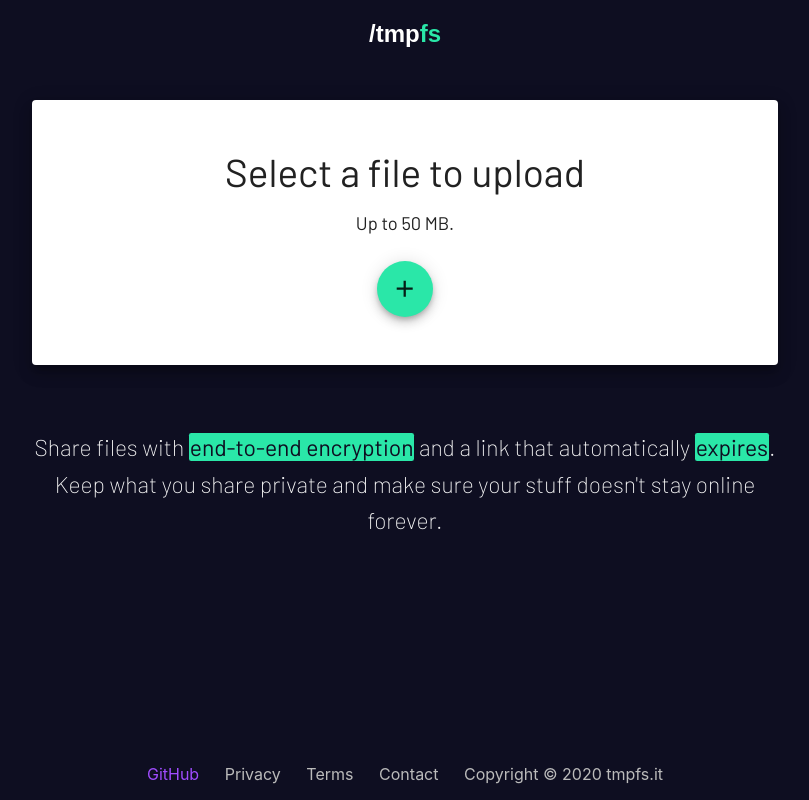
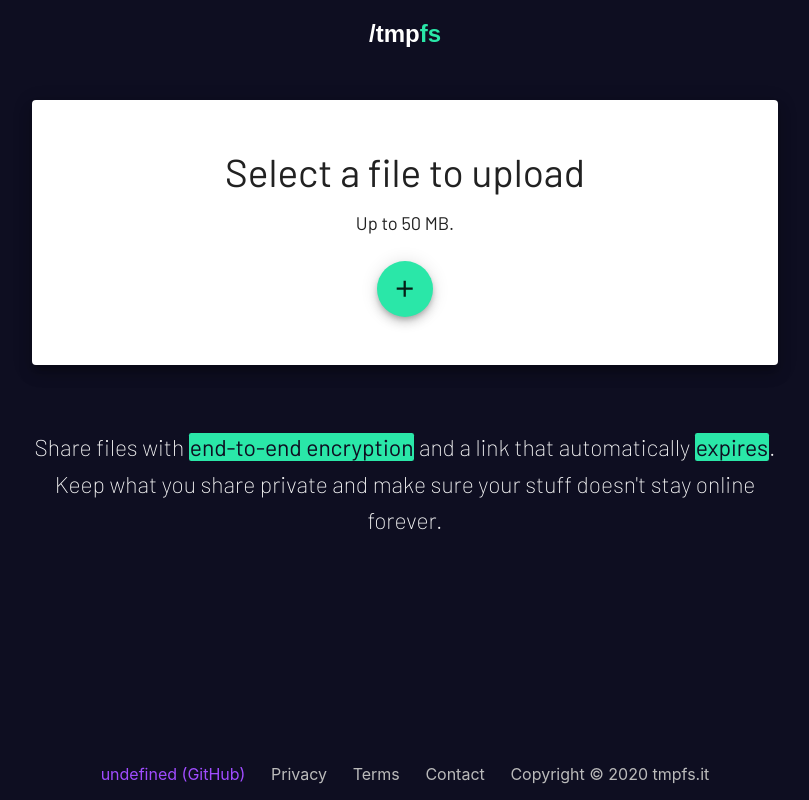
Before and after one commit to tmpfs-code/webapp, a React (Create React App) app: page / in a window 1280 px wide. Shown: the whole page, without its empty margins (235-1044 px from the left). Built offline with nearby package versions, Linux system fonts and the light colour scheme; no server answers; a web font is replaced by a local one.

Commit message:
allow building at specific commit; display the commit hash or tag name in the footer; change the desc in index.html

```diff
--- a/public/index.html
+++ b/public/index.html
@@ -6,7 +6,7 @@
     <meta name="theme-color" content="#000000" />
 
     <meta name="keywords" content="end-to-end, file, share, encrypt, secure, crypto, link, fast, tmpfs, tempfs, temporary, expire, wetransfer, firefox send" />
-    <meta name="description" content="Simple, private file sharing"/>
+    <meta name="description" content="Share files with end-to-end encryption and a link that automatically expires"/>
 
     <link rel="apple-touch-icon" sizes="180x180" href="%PUBLIC_URL%/apple-touch-icon.png">
     <link rel="icon" type="image/png" sizes="32x32" href="%PUBLIC_URL%/favicon-32x32.png">
--- a/src/components/Footer.js
+++ b/src/components/Footer.js
@@ -4,7 +4,7 @@
 import React from 'react';
 import { useTranslation } from 'react-i18next';
 import { useHistory } from 'react-router-dom';
-import { CONTACT_EMAIL, GITHUB_LINK, SERVER_NAME } from "../constants";
+import { CONTACT_EMAIL, getGitHubLink, SERVER_NAME, GIT_COMMIT_HASH } from "../constants";
 
 const useStyles = makeStyles((theme) => ({
   root: {
@@ -75,20 +75,30 @@
   </span>
 }
 
+function prettyPrintCommitHashOrTag(str) {
+  if (!str) {
+    return "?";
+  }
+  if (str.length >= 40) {
+    return str.substr(0, 7);
+  }
+  return str;
+}
+
 function Footer() {
   const history = useHistory();
   const classes = useStyles();
   const { t } = useTranslation();
   const [ contactDialogOpen, setContactDialogOpen ] = React.useState(false);
 
-  return <Box className={classes.root}>
+  return <footer className={classes.root}>
     <ContactDialog
       open={contactDialogOpen}
       onClose={() => setContactDialogOpen(false)}
     />
 
-    <FooterLink onClick={() => window.open(GITHUB_LINK, '_blank')} highlight>
-      GitHub
+    <FooterLink onClick={() => window.open(getGitHubLink(GIT_COMMIT_HASH), '_blank')} highlight>
+      {prettyPrintCommitHashOrTag(GIT_COMMIT_HASH)} (GitHub)
     </FooterLink>
 
     <FooterLink onClick={() => history.push("/pages/privacy")}>
@@ -106,7 +116,7 @@
     <FooterLink>
       Copyright © {(new Date()).getFullYear()} {SERVER_NAME}
     </FooterLink>
-  </Box>
+  </footer>
 }
 
 export default Footer;
--- a/src/constants.js
+++ b/src/constants.js
@@ -1,6 +1,10 @@
 // REACT_APP_API_SRV_ADDR is set at build time (e.g. REACT_APP_API_SRV_ADDR=foobar.com npm run build)
 // can also be a relative path, e.g.: /api/
 const API_SRV_ADDR = process.env.REACT_APP_API_SRV_ADDR;
+
+// Set at build time.
+// This is the hash of the last commit of the repo from which the webapp is built.
+export const GIT_COMMIT_HASH = (process.env.REACT_APP_GIT_COMMIT_HASH+'').trim();
 
 // This must be kept in sync with the server-side enforcement
 export const MAX_FILE_SIZE = 50000000;
@@ -13,7 +17,10 @@
 
 export const SERVER_NAME = "tmpfs.it";
 
-export const GITHUB_LINK = "https://github.com/tmpfs-code/webapp";
+export function getGitHubLink(commit) {
+  let url = "https://github.com/tmpfs-code/webapp";
+  return commit ? `${url}/tree/${commit}` : url;
+}
 
 function removeTrailSlash(str) {
   let v = str + '';
```
Also changed, not shown: 1 other file (tests, documents, lock files or other folders).
